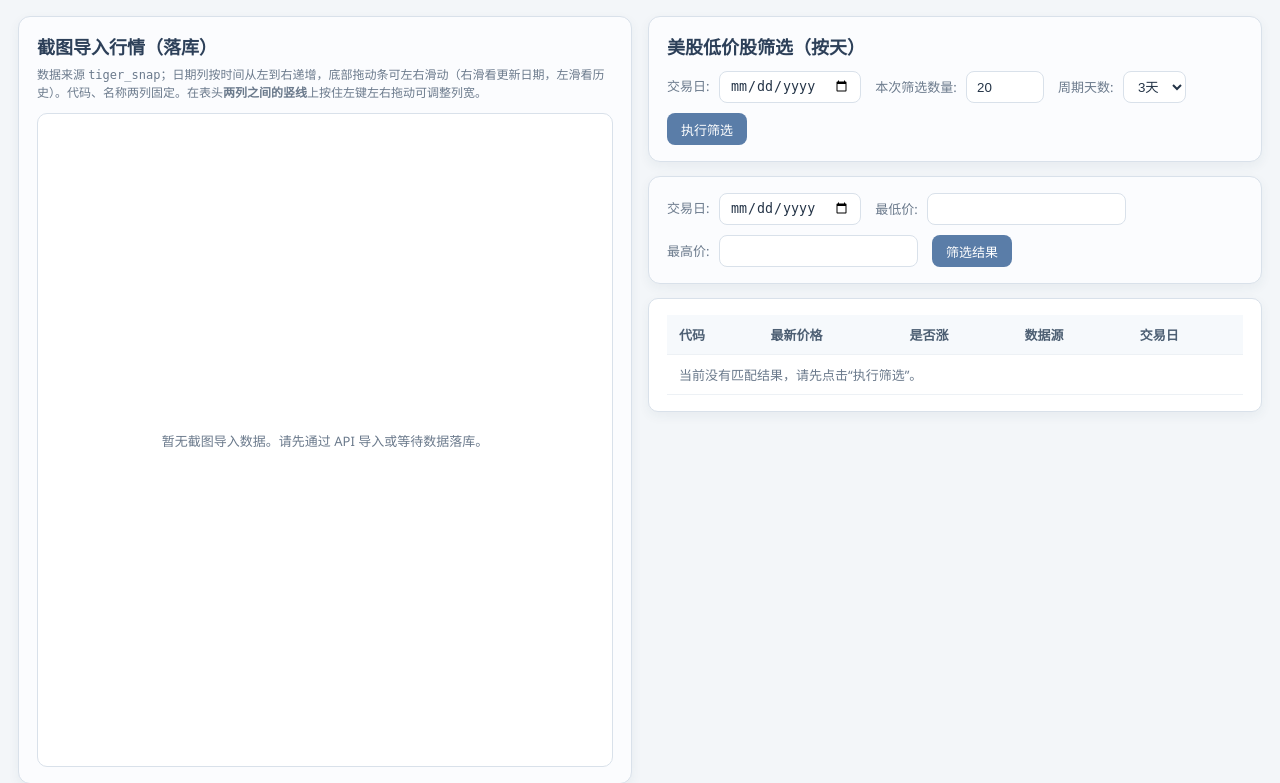
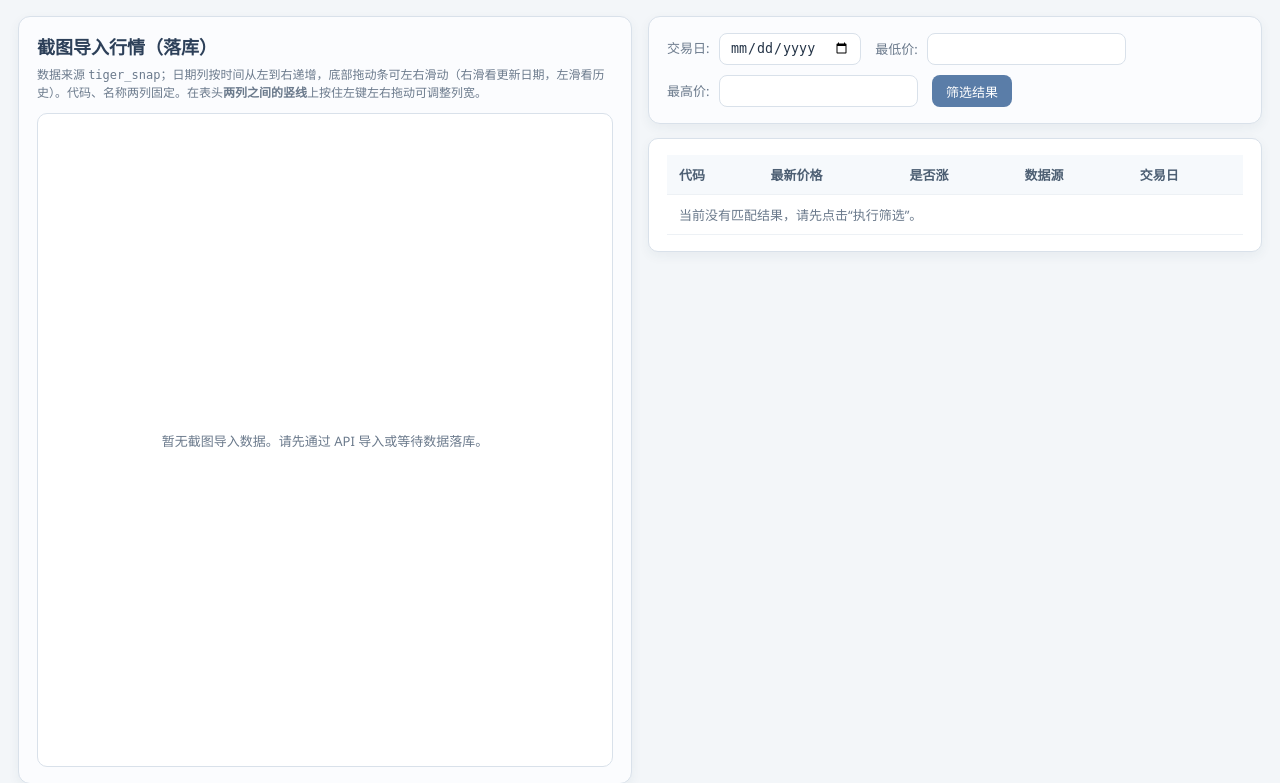
Before and after one commit to Allonz/stock-invest, a Spring app: page /screener-daily in a window 1280 px wide. Shown: the top 783 px of the page. Run offline with Thymeleaf, Linux system fonts and the light colour scheme; the template is opened without the code that fills it, so the values that code supplies are empty.

Commit message:
fix: remove page screening form, change /screener/run to use DB-only scan
- screener-daily.html: 删除「执行筛选」按钮表单和通知区域
- ScreeningPageController: POST /screener/run 改为调用
  runDailyScanFromSnapshotImport() (纯DB版)，不再调外部API

```diff
--- a/src/main/java/com/stock/invest/controller/ScreeningPageController.java
+++ b/src/main/java/com/stock/invest/controller/ScreeningPageController.java
@@ -90,7 +90,7 @@ public class ScreeningPageController {
     ) {
         LocalDate date = tradeDate == null || tradeDate.trim().isEmpty() ? LocalDate.now() : LocalDate.parse(tradeDate);
         int days = sanitizeWindowDays(windowDays);
-        ScreenerRunResponseDto runResult = scanOrchestratorService.runDailyScan(date, limit, days);
+        ScreenerRunResponseDto runResult = scanOrchestratorService.runDailyScanFromSnapshotImport(date, limit, days);
         String notice = "已执行筛选: processed="
                 + runResult.processedStocks()
                 + ", matched="
--- a/src/main/resources/templates/screener-daily.html
+++ b/src/main/resources/templates/screener-daily.html
@@ -357,33 +357,7 @@
         </div>
     </div>
 
-    <!-- 右侧：原筛选表单与结果 -->
     <div class="panel">
-        <div class="card">
-            <h2>美股低价股筛选（按天）</h2>
-            <form method="post" th:action="@{/screener/run}" class="form-row">
-                <label>交易日:
-                    <input type="date" name="tradeDate" th:value="${tradeDate}">
-                </label>
-                <label>本次筛选数量:
-                    <input type="number" name="limit" value="20" min="1" max="500">
-                </label>
-                <label>周期天数:
-                    <select name="windowDays">
-                        <option value="3" th:selected="${windowDays == 3}">3天</option>
-                        <option value="4" th:selected="${windowDays == 4}">4天</option>
-                        <option value="5" th:selected="${windowDays == 5}">5天</option>
-                        <option value="6" th:selected="${windowDays == 6}">6天</option>
-                        <option value="7" th:selected="${windowDays == 7}">7天</option>
-                    </select>
-                </label>
-                <button type="submit">执行筛选</button>
-            </form>
-
-            <div th:if="${notice != null}" class="notice" th:text="${notice}">
-                已执行筛选
-            </div>
-        </div>
 
         <div class="card">
             <form method="get" th:action="@{/screener/daily}" class="form-row">
```
